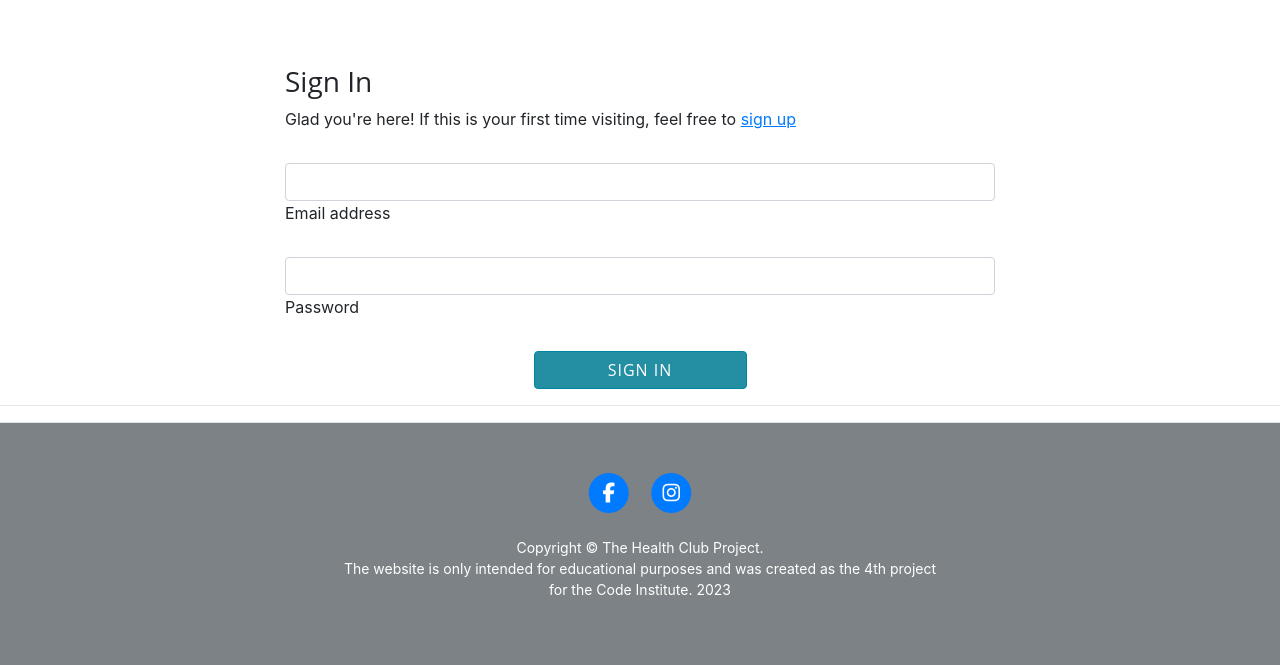
After one commit to helenahagman/the-personal-trainer-project, a Django app: template templates/login.html in a window 1280 px wide. The commit adds this page. Shown: the part 629-1294 px from the top of the page. Run offline with Django 3.2, Linux system fonts and the light colour scheme; the template is opened without the code that fills it, so the values that code supplies are empty; some libraries are stand-ins or nearby versions.

Commit message:
updated login functions, added login.html and logout.html pages

```diff
--- a/ptproject/urls.py
+++ b/ptproject/urls.py
@@ -1,5 +1,5 @@
 from django.urls import path
-from ptproject.views import Home, PersonalTrainer, Member, book_session, Register, Profile
+from ptproject.views import Home, PersonalTrainer, Member, book_session, Register, Profile, login
 from . import views
 
 urlpatterns = [
@@ -9,6 +9,7 @@ urlpatterns = [
     path("member/", views.Member.as_view(), name="member"),
     path("booking/", views.book_session, name="book_session"),
     path("register/", views.Register.as_view(), name="register"),
+    path('login/', views.Login, name='login'),
     path("profile/", views.profile_view, name="profile"),
     path('book/', views.Book.as_view(), name='book'),
 ]
--- a/templates/account/login.html
+++ b/templates/account/login.html
@@ -1,14 +1,12 @@
 {% extends "base.html" %}
 
 {% load i18n %}
-{% load account socialaccount %}
 
 {% block head_title %}{% trans "Sign In" %}{% endblock %}
 
 {% extends "base.html" %}
 
 {% load i18n %}
-{% load account socialaccount %}
 
 {% block head_title %}{% trans "Sign In" %}{% endblock %}
 
--- a/templates/index.html
+++ b/templates/index.html
@@ -60,7 +60,8 @@
                         <p class="card-text">
                             Become a member today to receive the lates news, offers and much more.
                         </p>
-                        <a href="{% url 'member' %}" class="btn btn-primary">Sign in / Register</a>
+                        <a href="{% url 'login' %}" class="btn btn-primary">Log in</a>
+                        <a href="{% url 'register' %}" class="btn btn-primary">Register</a>
                     </div>
                 </div>
             </div>
--- /dev/null
+++ b/templates/login.html
@@ -0,0 +1,42 @@
+{% extends "base.html" %}
+
+{% load i18n %}
+
+{% block head_title %}{% trans "Sign In" %}{% endblock %}
+
+{% block content %}
+<div class="container">
+    <div class="row">
+        <div class="col-md-8 mt-3 offset-md-2">
+            <h3>{% trans "Sign In" %}</h3>
+            <p>{% blocktrans %}Glad you're here! If this is your first time visiting, feel free to
+                <a class="link" href="{{ signup_url }}">sign up</a>{% endblocktrans %}
+            </p>
+        </div>
+    </div>
+
+    <div class="row">
+        <div class="col-md-8 mt-3 offset-md-2">
+            <form class="login" method="POST" action="{% url 'account_login' %}">
+                {% csrf_token %}
+                <!-- Email input -->
+                <div class="form-outline mb-4">
+                    <input type="email" name="email" id="form2Example1" class="form-control" />
+                    <label class="form-label" for="form2Example1">Email address</label>
+                </div>
+
+                <!-- Password input -->
+                <div class="form-outline mb-4">
+                    <input type="password" name="password" id="form2Example2" class="form-control" />
+                    <label class="form-label" for="form2Example2">Password</label>
+                </div>
+
+                <!-- Submit button -->
+                <div class="text-center">
+                    <button type="submit" class="btn btn-primary" style="width: 30%">Sign in</button>
+                </div>
+            </form>
+        </div>
+    </div>
+</div>
+{% endblock %}
--- a/templates/member.html
+++ b/templates/member.html
@@ -1,5 +1,7 @@
 {% extends "base.html" %}
 {% load i18n %}
+
+{% block head_title %}{% trans "Sign In" %}{% endblock %}
 
 {% block content %}
 
@@ -71,7 +73,7 @@
                         </a>
                     </div>
                     <div class="card-body">
-                        <h5 class="card-title">Sign in</h5>
+                        <h5 class="card-title">Log in</h5>
                         <form method="post">
                             {% csrf_token %}
                             <!-- Email input -->
```
Also changed, not shown: ptproject/models.py (+4 -4 lines), ptproject/views.py (+22 -0 lines), templates/account/register.html (deleted, +0 -64 lines), templates/register.html (added, +64 -0 lines).
